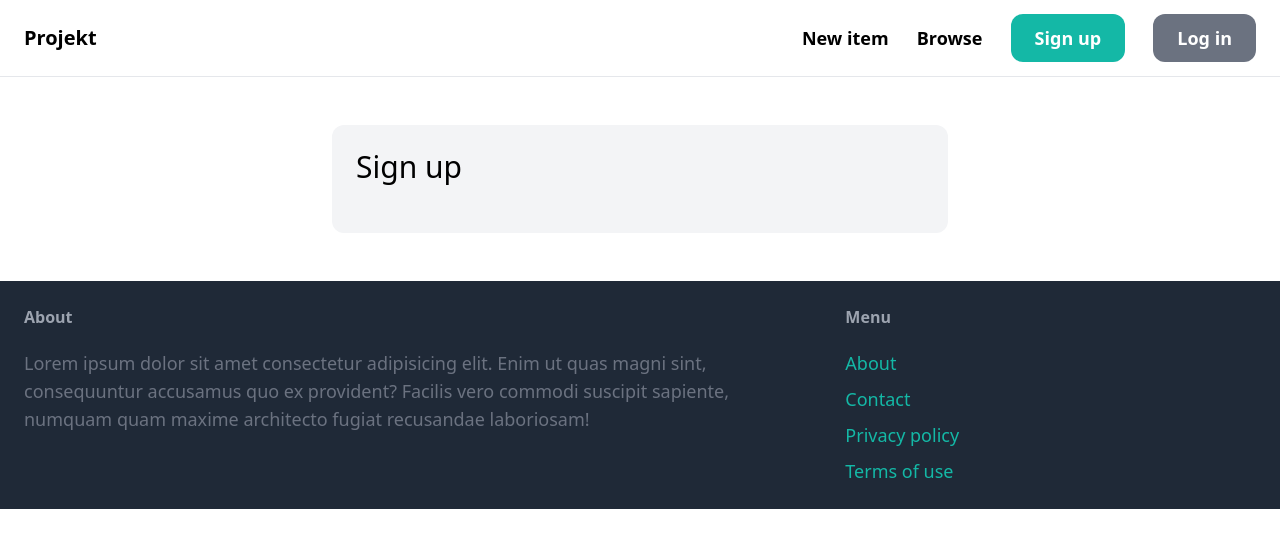
After one commit to pawbialobrzeski/essa_project, a Django app: page /signup/ in a window 1280 px wide. The commit adds this page. Shown: the top 548 px of the page. Run offline with Django 3.2, Linux system fonts and the light colour scheme; some libraries are stand-ins or nearby versions.

Commit message:
signup-1

```diff
--- a/Projekt/Projekt/urls.py
+++ b/Projekt/Projekt/urls.py
@@ -2,10 +2,9 @@ from django.conf import settings
 from django.conf.urls.static import static
 from django.contrib import admin
 from django.urls import path, include
-from core.views import index, contact
+
 urlpatterns = [
-    path('', index, name = 'index'),
+    path('', include('core.urls')),
     path('items/', include('item.urls')),
-    path('contact/', contact, name='contact'),
     path('admin/', admin.site.urls),
 ] + static(settings.MEDIA_URL, document_root=settings.MEDIA_ROOT)
--- /dev/null
+++ b/Projekt/core/forms.py
@@ -0,0 +1,8 @@
+from django import forms
+from django.contrib.auth.forms import UserCreationForm
+from django.contrib.auth.models import User
+
+class SignupForm(UserCreationForm):
+    class Meta:
+        model = User
+        fields = ('username', 'email', 'password1', 'password2')
--- a/Projekt/core/templates/core/base.html
+++ b/Projekt/core/templates/core/base.html
@@ -13,7 +13,7 @@
         <div class="space-x-6">
             <a href="#" class="text-lg font-semibold hover:text-gray-500">New item</a>
             <a href="#" class="text-lg font-semibold hover:text-gray-500">Browse</a>
-            <a href="#" class="px-6 py-3 text-lg font-semibold bg-teal-500 text-white rounded-xl hover:bg-teal-700">Sign up</a>
+            <a href="{% url 'core:signup' %}" class="px-6 py-3 text-lg font-semibold bg-teal-500 text-white rounded-xl hover:bg-teal-700">Sign up</a>
             <a href="#" class="px-6 py-3 text-lg font-semibold bg-gray-500 text-white rounded-xl hover:bg-gray-700">Log in</a>
         </div>
     </nav>
@@ -30,7 +30,7 @@
             <h3 class="mb-5 font-semibold text-gray-400">Menu</h3>
             <ul class="space-y-2">
                 <li><a href="#" class="text-lg text-teal-500 hover:text-teal-700">About</a></li>
-                <li><a href="{% url 'contact' %}" class="text-lg text-teal-500 hover:text-teal-700">Contact</a></li>
+                <li><a href="{% url 'core:contact' %}" class="text-lg text-teal-500 hover:text-teal-700">Contact</a></li>
                 <li><a href="#" class="text-lg text-teal-500 hover:text-teal-700">Privacy policy</a></li>
                 <li><a href="#" class="text-lg text-teal-500 hover:text-teal-700">Terms of use</a></li>
             </ul>
--- /dev/null
+++ b/Projekt/core/templates/core/signup.html
@@ -0,0 +1,9 @@
+{% extends 'core/base.html' %}
+
+{% block title %}Sign up{% endblock %}
+
+{% block content %}
+    <div class="w-1/2 my-6 mx-auto p-6 bg-gray-100 rounded-xl">
+		<h1 class="mb-6 text-3xl">Sign up</h1>
+	</div>
+{% endblock %}
--- /dev/null
+++ b/Projekt/core/urls.py
@@ -0,0 +1,10 @@
+from django.urls import path
+from . import views
+
+app_name = 'core'
+
+urlpatterns = [
+    path('', views.index, name = 'index'),
+    path('contact/', views.contact, name='contact'),
+    path('signup/', views.signup, name='signup'),
+]
--- a/Projekt/core/views.py
+++ b/Projekt/core/views.py
@@ -1,5 +1,6 @@
 from django.shortcuts import render
 from item.models import Category, Item
+from .forms import SignupForm
 
 def index(request):
     items = Item.objects.filter(is_sold=False)[0:6]
@@ -11,3 +12,10 @@ def index(request):
 
 def contact(request):
     return render(request, 'core/contact.html')
+
+def signup(request):
+    form = SignupForm()
+
+    return render(request, 'core/signup.html', {
+        'form': form
+    })
```
